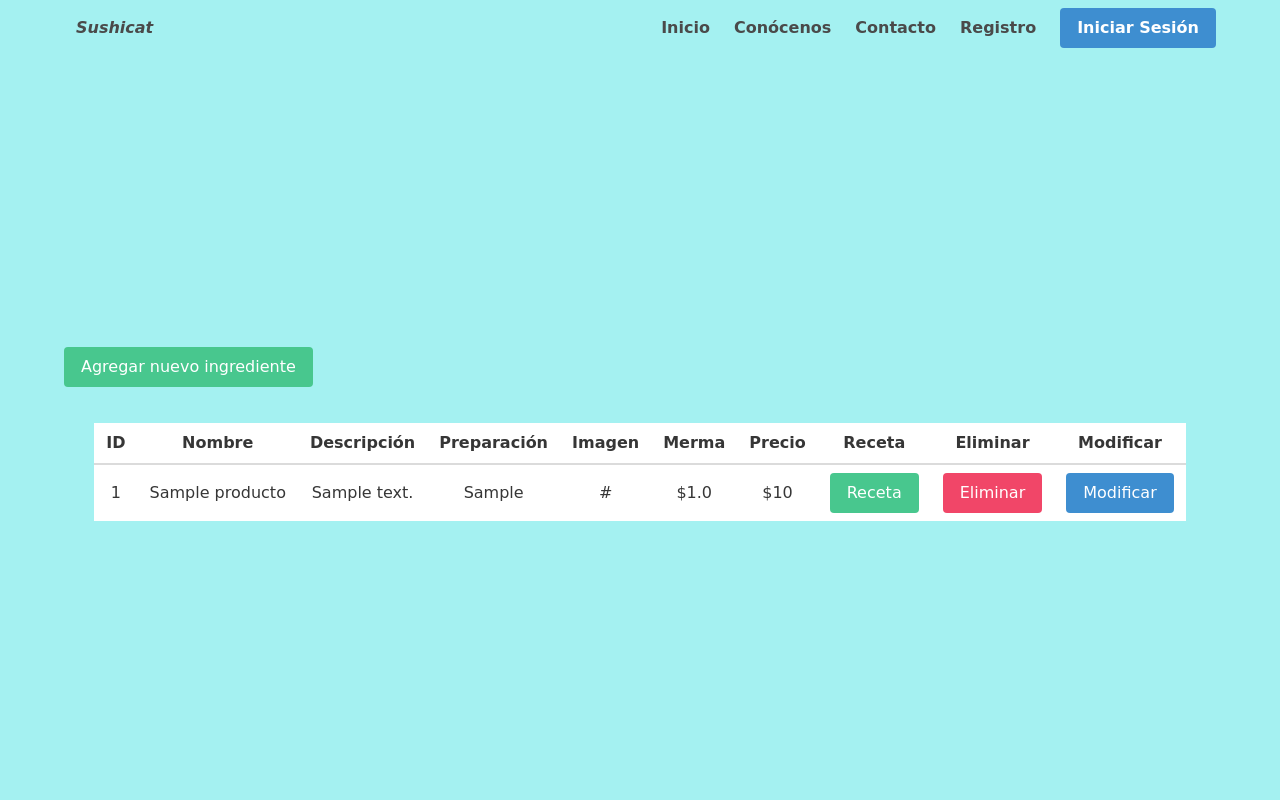
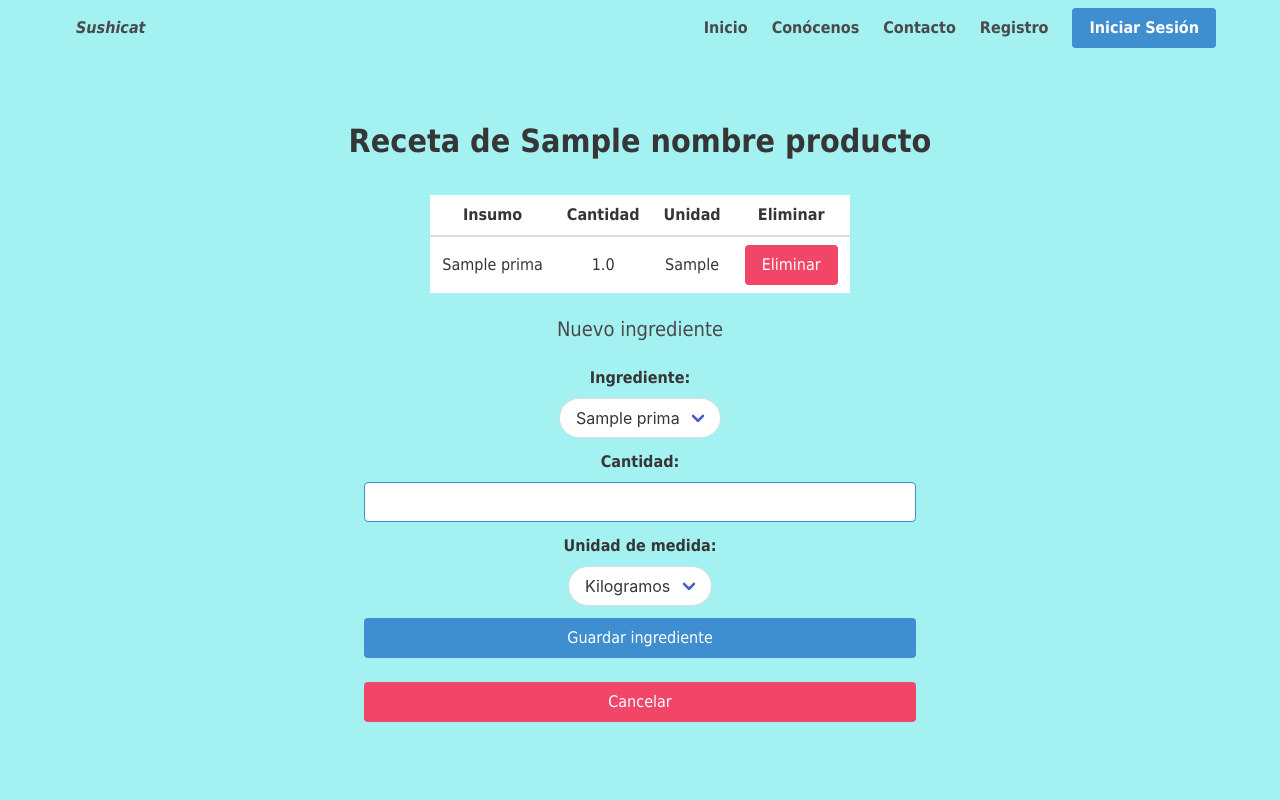
Before and after one commit to IDGS-803-20001662/IDGS803_ProyectoFinal, a Flask app: template project/templates/producto/guardarreceta.html in a window 1280 px wide. Run offline with Flask 3, Linux system fonts and the light colour scheme; tables that the repository leaves empty hold one stand-in row (values such as "Sample post"); the template is opened without the code that fills it: values that come from a table or form of the project are taken from there, most other values are stand-ins (such as "Sample title", 1, 10 or a date in 2020).

Commit message:
Funcionamiento de productos

```diff
--- a/project/auth.py
+++ b/project/auth.py
@@ -28,7 +28,7 @@ def login_post():
     login_user(user, remember = remember)
 
     if user.id == 1:
-        return redirect(url_for('proveedor.verproveedores'))
+        return redirect(url_for('producto.productos'))
 
     return redirect(url_for('main.index'))
 
--- a/project/templates/base.html
+++ b/project/templates/base.html
@@ -8,11 +8,11 @@
         <title>Sushicat | Un toque felino en cada bocado de sushi</title>
         <style>
           body{
-              font-family: cursive;
+              font-family: tahoma;
               background-color: #a4f1f1;
           }
           button{
-            font-family: cursive;
+            font-family: tahoma;
           }
       </style>
     </head>
--- a/project/templates/producto/guardarreceta.html
+++ b/project/templates/producto/guardarreceta.html
@@ -1,44 +1,74 @@
 {% extends "base.html" %}
 
 {% block content %}
-<div class="buttons">
-    <a href="{{ url_for('producto.registraringrediente') }}" class="button is-success is-right">Agregar nuevo ingrediente</a></td>
-</div>
-
-<br>
+<h3 class="title">Receta de {{nombre_producto}}</h3><br>
 <div class="columns is-mobile is-centered">
     <table class="table table is-striped">
     <thead>
          <tr>
-            <th>ID</th>
-            <th>Nombre</th>
-            <th>Descripción</th>
-            <th>Preparación</th>
-            <th>Imagen</th>
-            <th>Merma</th>
-            <th>Precio</th>
-            <th>Receta</th>
+            <th>Insumo</th>
+            <th>Cantidad</th>
+            <th>Unidad</th>
             <th>Eliminar</th>
-            <th>Modificar</th>
         </tr>
     </thead>
     <tbody>
-        {%for row in productos%}
+        {%for row in recetas%}
         <tr>
-            <td class="is-vcentered">{{row.id}}</td>
-            <td class="is-vcentered">{{row.nombre}}</td>
-            <td class="is-vcentered">{{row.descripcion}}</td>
-            <td class="is-vcentered">{{row.preparacion}}</td>
-            <td class="is-vcentered">{{row.url}}</td>
-            <td class="is-vcentered">${{row.merma_esperada}}</td>
-            <td class="is-vcentered">${{precio}}</td>
-            <td class="is-vcentered"><a href="guardarreceta?id={{row.id}}" class="button is-success">Receta</a></td>
-            <td class="is-vcentered"><a href="eliminarproducto?id={{row.id}}" class="button is-danger">Eliminar</a></td>
-            <td class="is-vcentered"><a href="modificarproducto?id={{row.id}}" class="button is-info"></i>Modificar</a></td>
+            <td class="is-vcentered">{{row.materia_prima.nombre}}</td>
+            <td class="is-vcentered">{{row.cantidad}}</td>
+            <td class="is-vcentered">{{row.medida}}</td>
+            <td class="is-vcentered"><a href="eliminaringrediente?id={{row.id}}" class="button is-danger">Eliminar</a></td>
         </tr>
         {%endfor%}
     </tbody>
     </table>
 </div>
 
+<div class="column is-6 is-offset-3">
+    <h3 class="subtitle">Nuevo ingrediente</h3>
+    <form method="POST" action="/producto/registraringrediente">
+        <input class="input is-info" type="hidden" name="producto_id_nuevo" value="{{id_producto}}" hidden readonly>
+        <div class="field">
+            <label class="label">Ingrediente:</label>
+            <div class="control">
+                <div class="select is-rounded">
+                    <select name="materia_nueva" id="materia_nueva">
+                        {%for row in materias%}
+                        <option value="{{row.id}}">{{row.nombre}}</option>
+                        {%endfor%}
+                    </select>
+                </div>
+            </div>
+        </div>
+        <div class="field">
+            <label class="label">Cantidad:</label>
+            <div class="control">
+                <input class="input is-info" type="number" name="cant_nueva" min="1" max="1000" step="1">
+            </div>
+        </div>
+        <div class="field">
+            <label class="label">Unidad de medida:</label>
+            <div class="control">
+                <div class="select is-rounded">
+                    <select name="medida_nueva" id="medida_nueva">
+                      <option value="KG">Kilogramos</option>
+                      <option value="GR">Gramos</option>
+                      <option value="L">Litros</option>
+                      <option value="ML">Mililitros</option>
+                      <option value="OZ">Onzas</option>
+                      <option value="VASOS">Vasos</option>
+                      <option value="UNIDAD">Unidades</option>
+                      <option value="HOJA">Hojas</option>
+                    </select>
+                </div>
+            </div>
+        </div>
+        <button class="button is-block is-info is-fullwidth">Guardar ingrediente</button>
+        <br>
+        <a class="button is-block is-danger is-fullwidth" href="{{ url_for('producto.productos') }}">Cancelar</a>
+    </form>
+
+</div>
+
 {% endblock %}
```
Also changed, not shown: project/producto.py (+45 -3 lines), project/templates/producto/eliminarproducto.html (+82 -0 lines), project/templates/producto/modificarproducto.html (+82 -0 lines), project/templates/producto/productos.html (+4 -4 lines), project/templates/producto/productosencontrados.html (+4 -4 lines), project/templates/producto/productosinactivos.html (+4 -4 lines).
